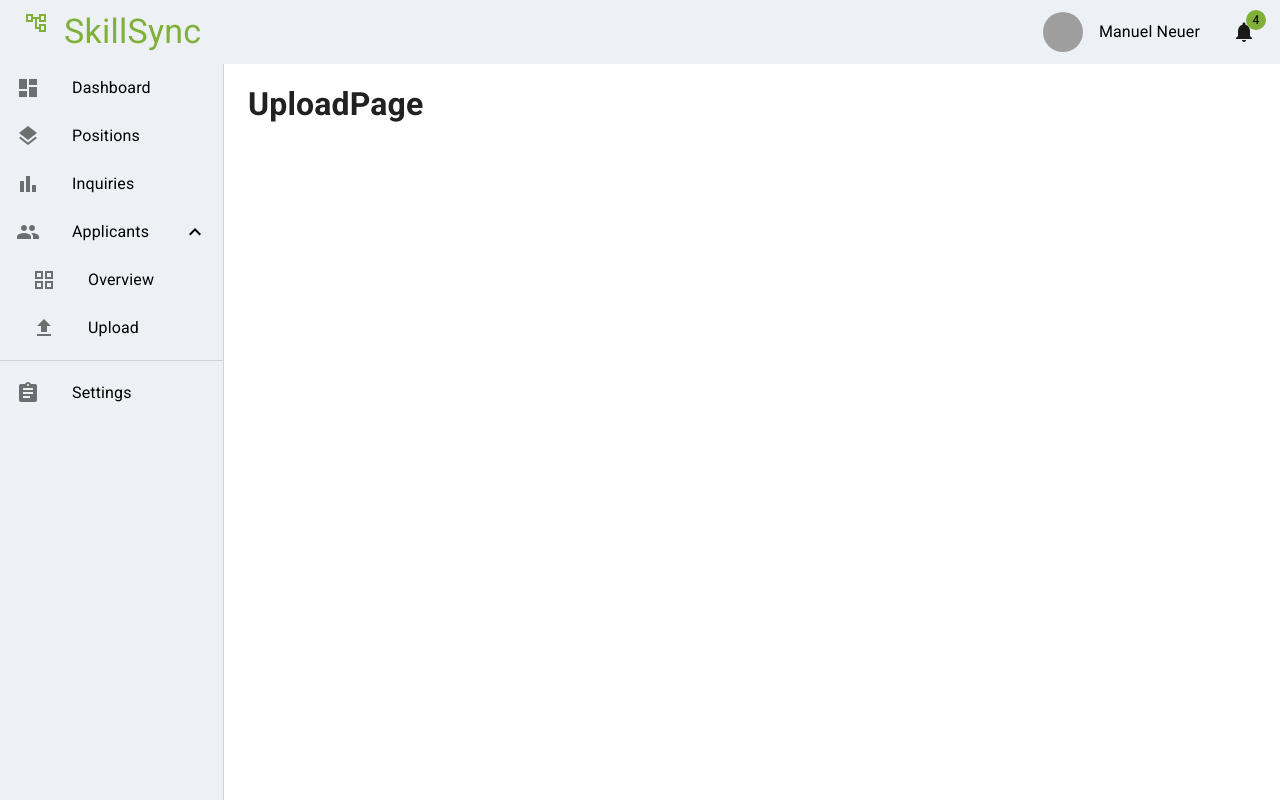
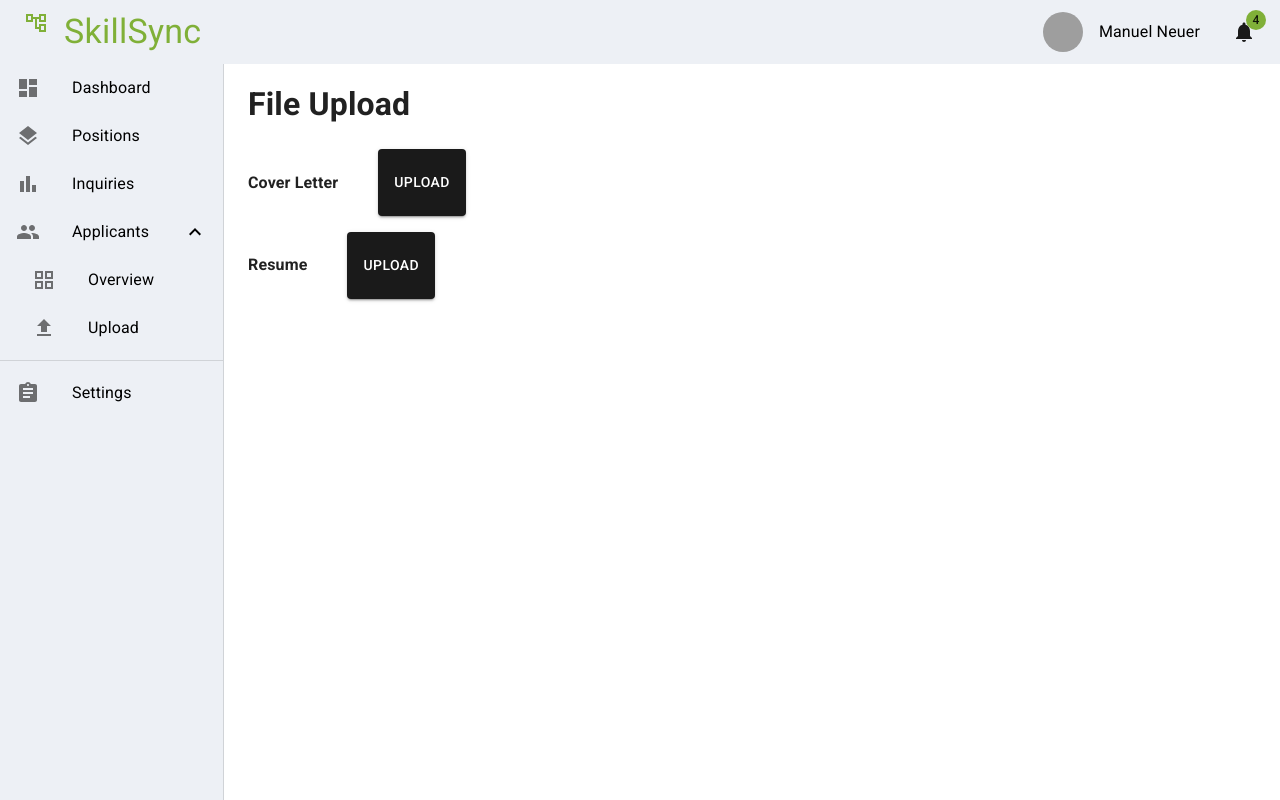
Before and after one commit to HdM-LLM/frontend, a React (Create React App) app: page /applicants/upload in a window 1280 px wide. Built offline with nearby package versions, Linux system fonts and the light colour scheme; grey boxes are pictures that could not be loaded.

Commit message:
implemented pdf upload

```diff
--- a/src/pages/UploadPage.tsx
+++ b/src/pages/UploadPage.tsx
@@ -1,10 +1,45 @@
-import React from "react";
+import * as React from "react";
 import Container from "@mui/material/Container";
+import Button from "@mui/material/Button";
+import Box from "@mui/material/Box";
 
 export default function UploadPage() {
+  const [cover_letter, setCoverLetter] = React.useState<File | null>(null);
+  const [resume, setResume] = React.useState<File | null>(null);
+
   return (
     <Container maxWidth="lg" sx={{ mt: 10, mb: 4 }}>
-      <h1>UploadPage</h1>
+      <h1>File Upload</h1>
+      <Box sx={{ display: "flex", mb: 2 }}>
+        <h4>Cover Letter</h4>
+        <Button variant="contained" component="label" sx={{ ml: 5 }}>
+          Upload
+          <input
+            type="file"
+            accept="application/pdf"
+            hidden
+            onChange={(event: React.ChangeEvent<HTMLInputElement>) => {
+              if (!event.target.files) return;
+              setCoverLetter(event.target.files[0]);
+            }}
+          />
+        </Button>
+      </Box>
+      <Box sx={{ display: "flex" }}>
+        <h4>Resume</h4>
+        <Button variant="contained" component="label" sx={{ ml: 5 }}>
+          Upload
+          <input
+            type="file"
+            accept="application/pdf"
+            hidden
+            onChange={(event: React.ChangeEvent<HTMLInputElement>) => {
+              if (!event.target.files) return;
+              setResume(event.target.files[0]);
+            }}
+          />
+        </Button>
+      </Box>
     </Container>
   );
 }
```
